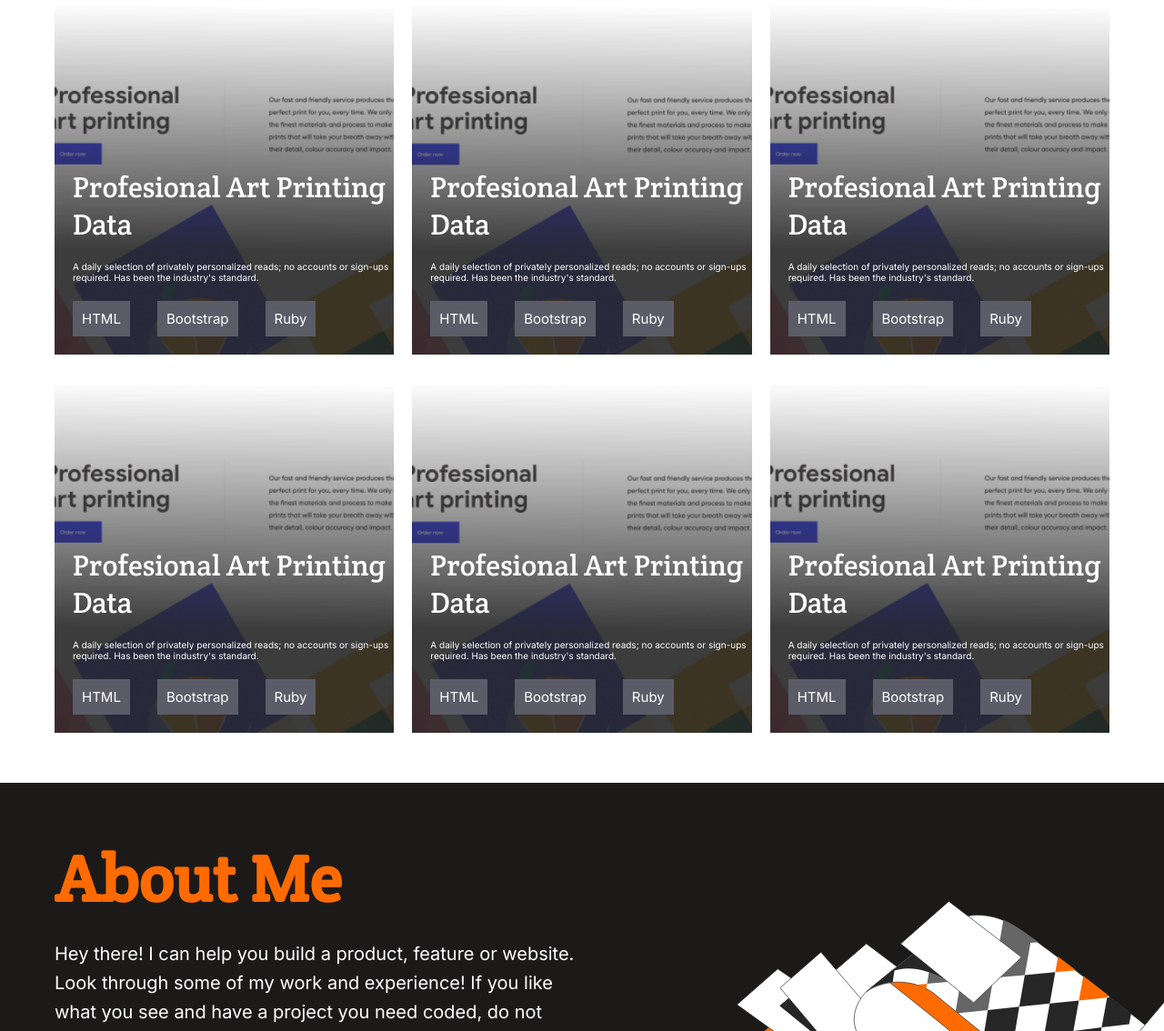
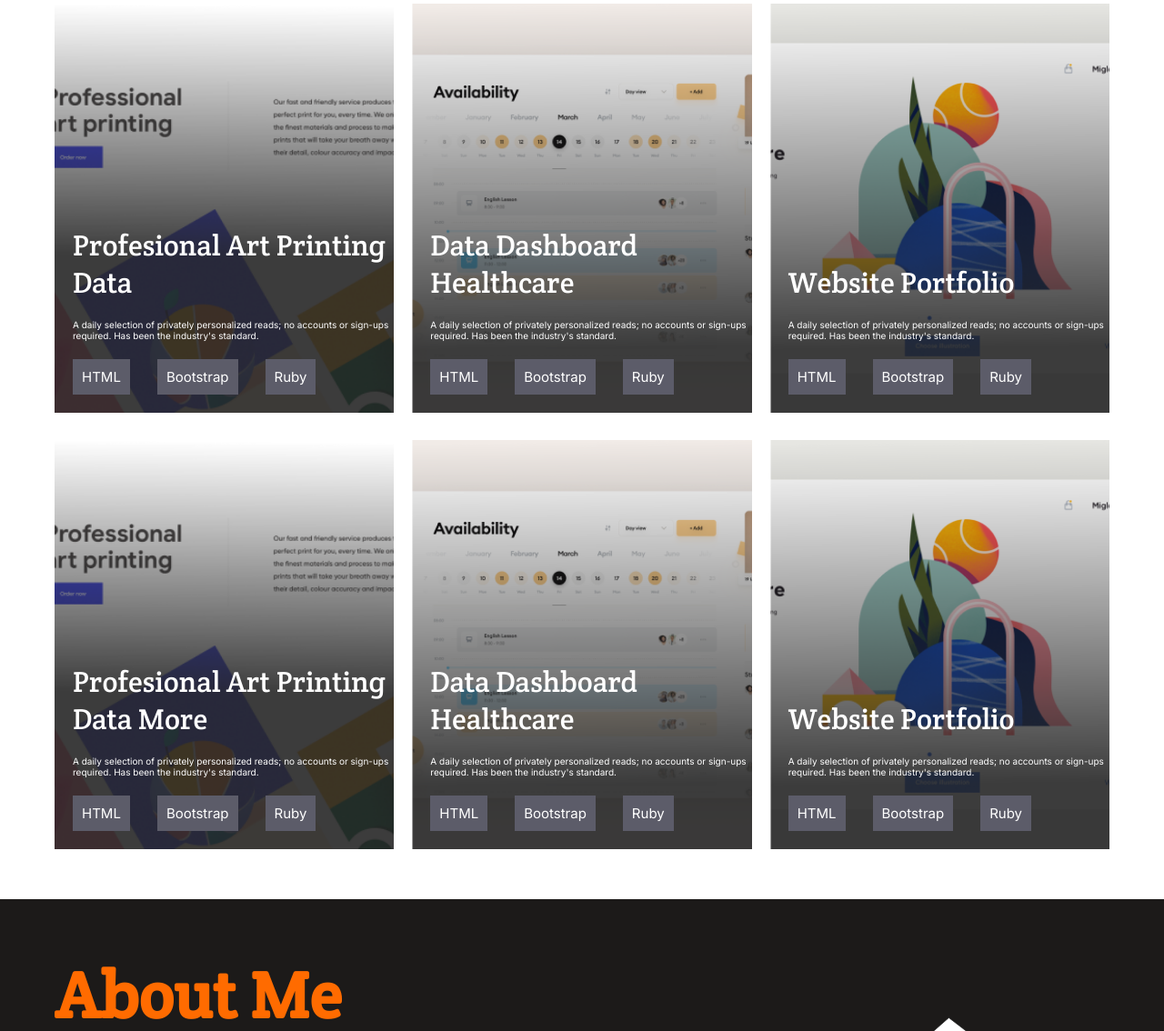
Before and after one commit to peteryeungtt/My-Portfolio, a website: page index.html in a window 1280 px wide. Shown: the part 1229-2363 px from the top of the page at 91% size. Drawn offline with Linux system fonts and the light colour scheme; a web font is replaced by a local one.

Commit message:
Adjusted project card sizes and pictures

```diff
--- a/index.html
+++ b/index.html
@@ -92,7 +92,7 @@
           <a class="see-work-btn" href="#">See Project</a>
         </div>
       </div>
-      <div class="other-work-wrapper ease-out-effect">
+      <div class="other-work-wrapper project1-background-image ease-out-effect">
         <div class="other-work-text">
           <h3 class="other-work-title">Profesional Art Printing Data</h3>
           <p class="other-work-description">
@@ -107,9 +107,9 @@
           <a class="other-work-see-btn" href="#">See Project</a>
         </div>
       </div>
-      <div class="other-work-wrapper ease-out-effect">
+      <div class="other-work-wrapper project2-background-image ease-out-effect">
         <div class="other-work-text">
-          <h3 class="other-work-title">Profesional Art Printing Data</h3>
+          <h3 class="other-work-title">Data Dashboard Healthcare</h3>
           <p class="other-work-description">
             A daily selection of privately personalized reads; no accounts or
             sign-ups required. Has been the industry's standard.
@@ -122,9 +122,9 @@
           <a class="other-work-see-btn" href="#">See Project</a>
         </div>
       </div>
-      <div class="other-work-wrapper ease-out-effect">
+      <div class="other-work-wrapper project3-background-image ease-out-effect">
         <div class="other-work-text">
-          <h3 class="other-work-title">Profesional Art Printing Data</h3>
+          <h3 class="other-work-title">Website Portfolio</h3>
           <p class="other-work-description">
             A daily selection of privately personalized reads; no accounts or
             sign-ups required. Has been the industry's standard.
@@ -137,9 +137,9 @@
           <a class="other-work-see-btn" href="#">See Project</a>
         </div>
       </div>
-      <div class="other-work-wrapper ease-out-effect">
+      <div class="other-work-wrapper project1-background-image ease-out-effect">
         <div class="other-work-text">
-          <h3 class="other-work-title">Profesional Art Printing Data</h3>
+          <h3 class="other-work-title">Profesional Art Printing Data More</h3>
           <p class="other-work-description">
             A daily selection of privately personalized reads; no accounts or
             sign-ups required. Has been the industry's standard.
@@ -152,9 +152,9 @@
           <a class="other-work-see-btn" href="#">See Project</a>
         </div>
       </div>
-      <div class="other-work-wrapper ease-out-effect">
+      <div class="other-work-wrapper project2-background-image ease-out-effect">
         <div class="other-work-text">
-          <h3 class="other-work-title">Profesional Art Printing Data</h3>
+          <h3 class="other-work-title">Data Dashboard Healthcare</h3>
           <p class="other-work-description">
             A daily selection of privately personalized reads; no accounts or
             sign-ups required. Has been the industry's standard.
@@ -167,9 +167,9 @@
           <a class="other-work-see-btn" href="#">See Project</a>
         </div>
       </div>
-      <div class="other-work-wrapper ease-out-effect">
+      <div class="other-work-wrapper project3-background-image ease-out-effect">
         <div class="other-work-text">
-          <h3 class="other-work-title">Profesional Art Printing Data</h3>
+          <h3 class="other-work-title">Website Portfolio</h3>
           <p class="other-work-description">
             A daily selection of privately personalized reads; no accounts or
             sign-ups required. Has been the industry's standard.
--- a/styles.css
+++ b/styles.css
@@ -327,13 +327,24 @@ ul li {
 }
 
 .other-work-wrapper {
-  background-image: url("images/other_projects.png");
   flex-shrink: 1;
   height: 38.6rem;
   margin: 0.5rem auto;
   display: flex;
   align-items: flex-end;
   background-size: cover;
+}
+
+.project1-background-image {
+  background-image: url("images/other_project1.png");
+}
+
+.project2-background-image {
+  background-image: url("images/other_project2.png");
+}
+
+.project3-background-image {
+  background-image: url("images/other_project3.png");
 }
 
 .other-work-title {
@@ -395,6 +406,12 @@ ul li {
   color: #5b5957;
 }
 
+@media only screen and (min-width: 440px) {
+  .other-work-wrapper {
+    height: 50rem;
+  }
+}
+
 @media only screen and (min-width: 768px) {
   .works-info {
     margin: 2rem 6rem 0 6rem;
@@ -445,6 +462,10 @@ ul li {
     display: none;
   }
 
+  .other-work-wrapper {
+    height: 45rem;
+  }
+
   .other-work-wrapper:hover .other-work-see-btn {
     display: block;
   }
@@ -473,6 +494,12 @@ ul li {
 
   .work-project-wrapper {
     grid-column: 1 / span 3;
+  }
+}
+
+@media only screen and (min-width: 1700px) {
+  .other-work-wrapper {
+    height: 55rem;
   }
 }
 
```
Also changed, not shown: images/other_project1.png (renamed from images/other_projects.png), images/other_project2.png (added), images/other_project3.png (added).
